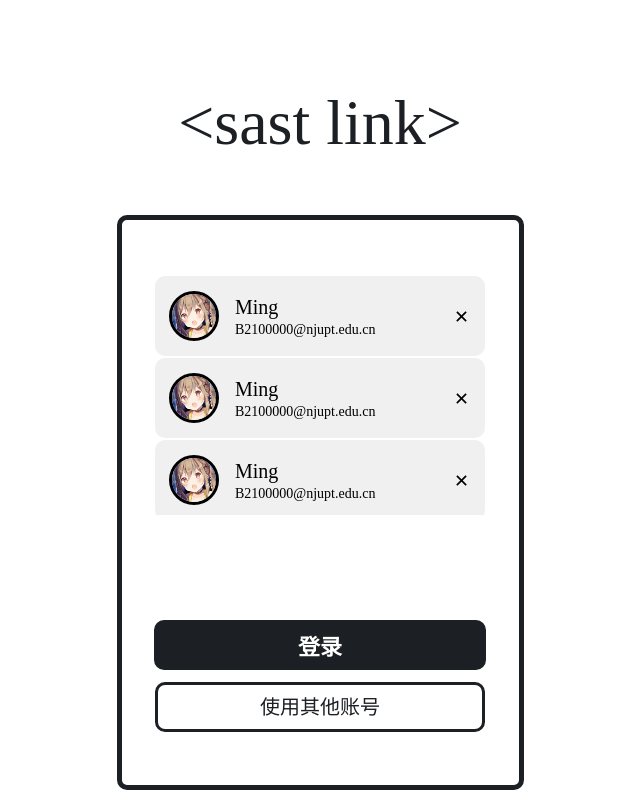
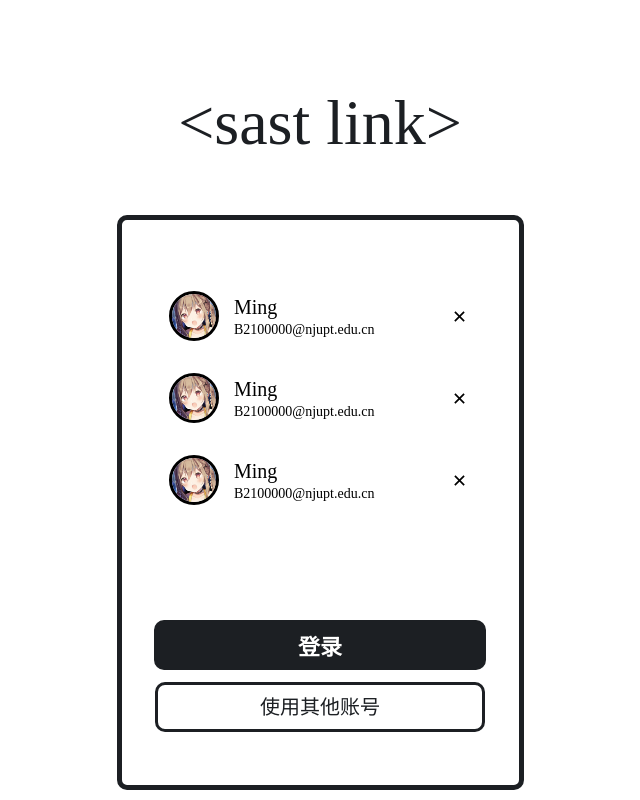
Before and after one commit to NJUPT-SAST/sast-link, a Next.js app: page / in a window 1280 px wide. Shown: the whole page, without its empty margins (320-960 px from the left). Built offline with nearby package versions, Linux system fonts and the light colour scheme.

Commit message:
accountItem

```diff
--- a/components/accountItem/index.module.scss
+++ b/components/accountItem/index.module.scss
@@ -1,19 +1,21 @@
 .itemContainer {
   display: inline-flex;
   flex-direction: row;
-  // flex-grow: unset;
-  // flex-shrink: unset;
+  flex-grow: 0;
+  flex-shrink: 0;
   align-items: center;
   justify-content: space-between;
-  width: 302px;
+  width: 300px;
   height: 78px;
   margin: 1px 0;
   padding: 1px 14px;
   border-radius: 10px;
 
-  background: var(--color-linkFocus);
+  &:focus {
+    background: var(--color-linkFocus);
+  }
 
-  font-family: "PingFang SC";
+  // font-family: "PingFang SC";
   user-select: none;
   .avator {
     box-sizing: content-box;
--- a/components/accountItem/index.tsx
+++ b/components/accountItem/index.tsx
@@ -1,19 +1,38 @@
 import { forwardRef } from "react";
-import Image from "next/image";
+import Image, { StaticImageData } from "next/image";
 import styles from "./index.module.scss";
 import classNames from "classnames";
-import avator from "../../public/defaultAvator.png";
+import defaultAvator from "../../public/defaultAvator.png";
 import closeSVG from "../../public/svg/Vector.svg";
 
-const AccountItem = forwardRef(function Account(props: any, ref?) {
+interface AccountItemProps {
+  tabIndex: number;
+  nickName?: string;
+  mail?: string;
+  avator?: string | StaticImageData;
+}
+
+const AccountItem = forwardRef<any, AccountItemProps>(function Account(
+  props,
+  ref?,
+) {
+  const { tabIndex, nickName, mail, avator } = props;
+
   return (
-    <div className={`${styles.itemContainer}`}>
+    <div tabIndex={tabIndex} className={`${styles.itemContainer}`}>
       <div className={`${styles.avator}`}>
-        <Image src={avator} alt={`avator`} height={44} width={44} />
+        <Image
+          src={avator ?? defaultAvator}
+          alt={`avator`}
+          height={44}
+          width={44}
+        />
       </div>
       <div className={`${styles.accountMsg}`}>
-        <div className={`${styles.accountName}`}>Ming</div>
-        <div className={`${styles.accountMail}`}>B2100000@njupt.edu.cn</div>
+        <div className={`${styles.accountName}`}>{nickName ?? "Ming"}</div>
+        <div className={`${styles.accountMail}`}>
+          {mail ?? "B2100000@njupt.edu.cn"}
+        </div>
       </div>
       <div className={`${styles.closeIcon}`}>
         <Image src={closeSVG} alt={`close`} width={11} height={11} />
```
